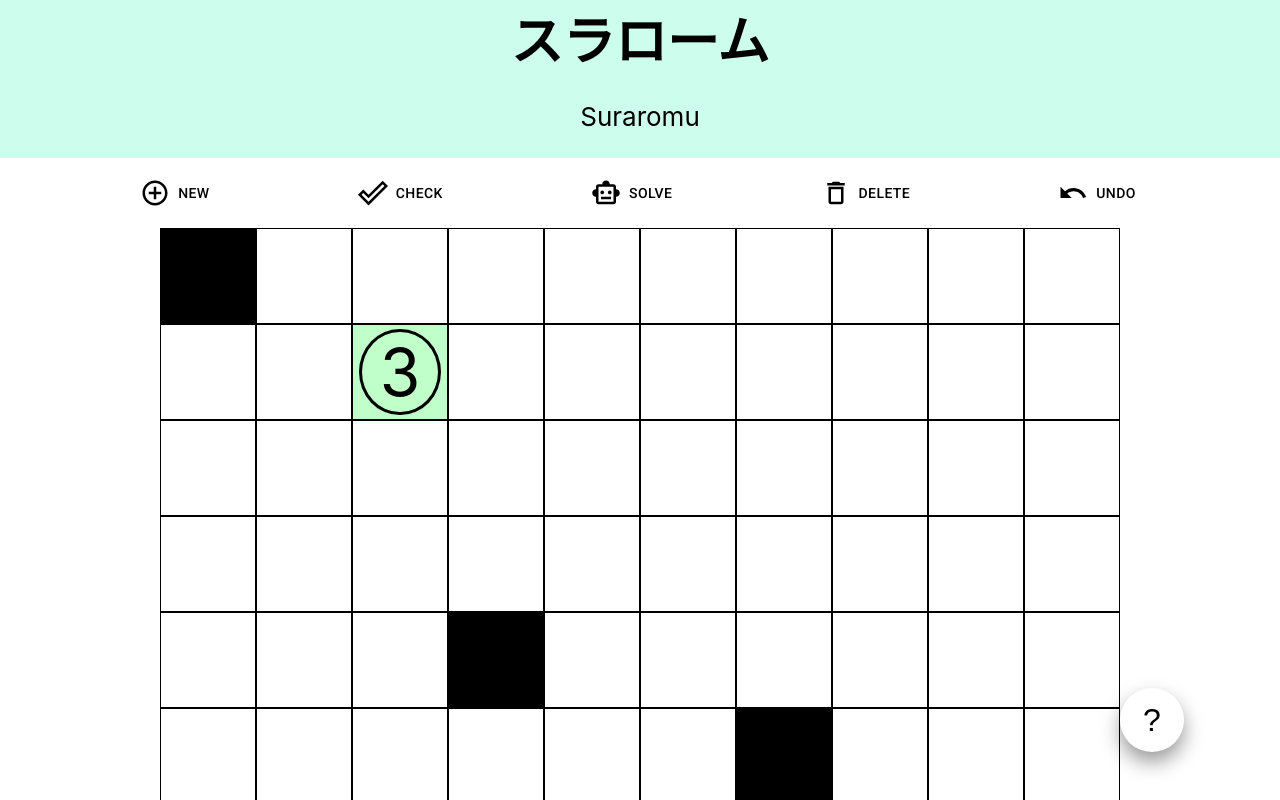
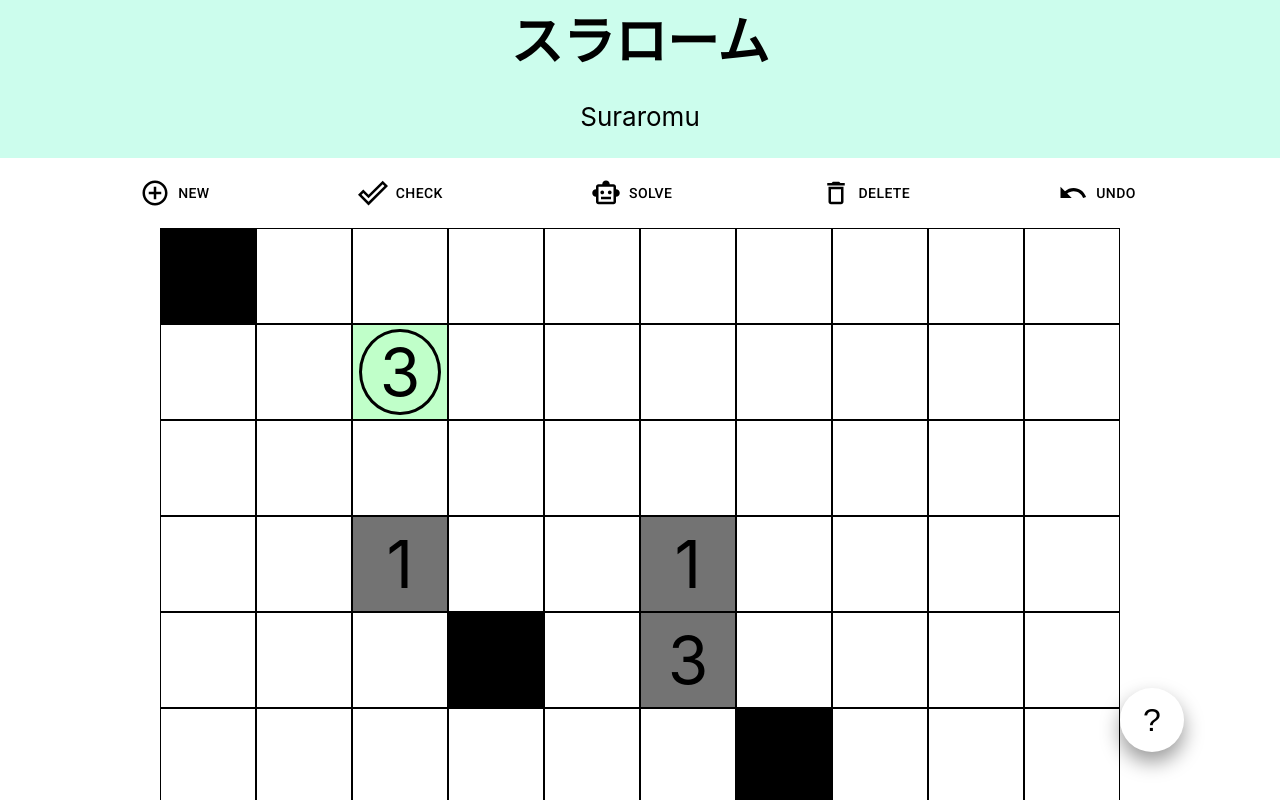
Before and after one commit to alexander-klotz/Suraromu, a React (Create React App) app in the folder suraromu/: page / in a window 1280 px wide. Shown: the top 800 px of the page. Built offline with nearby package versions, Linux system fonts and the light colour scheme; a web font is replaced by a local one.

Commit message:
gateblockCells and other minor but important changes

```diff
--- a/suraromu/src/App.css
+++ b/suraromu/src/App.css
@@ -40,6 +40,10 @@
 
 .startCell {
   background-color: rgba(140, 255, 157, 0.549);
+}
+
+.gateNumberCell {
+  background-color: rgba(0, 0, 0, 0.549);
 }
 
 .gateHoriCell {
--- a/suraromu/src/App.js
+++ b/suraromu/src/App.js
@@ -28,7 +28,7 @@ function App() {
             startCell: [3, 2]},
         3: {orientation: "v",
             length: 2,
-            startCell: [6, 6]},
+            startCell: [5, 3]},
         0: [{orientation: "h",
                 length: 1,
                 startCell: [7, 7]}]
@@ -37,18 +37,18 @@ function App() {
 
   const [history, setHistory] = useState([structuredClone(puzzle)]);
 
-  function changeSize(newRows, newCols) {
+  function setNewPuzzle(newPuzzle) {
 
-    const newArrayHori = createInitialArray(newRows, newCols - 1);
-    const newArrayVert = createInitialArray(newRows - 1, newCols);
+    const newArrayHori = createInitialArray(newPuzzle.rows, newPuzzle.cols - 1);
+    const newArrayVert = createInitialArray(newPuzzle.rows - 1, newPuzzle.cols);
 
-    setPuzzle((prevState) => ({
-      ...prevState,
-      rows: newRows,
-      cols: newCols,
+    setPuzzle({
+      ...newPuzzle,
       arrayHori: newArrayHori,
       arrayVert: newArrayVert
-    }));
+      }
+    );
+
 
     setHistory((prevHistory) => [...prevHistory, structuredClone(puzzle)]);
 
@@ -82,7 +82,7 @@ function App() {
 
 
 
-        <Controls deleteFunction={deleteConnections} changeSize={changeSize} setPuzzle={setPuzzle} setHistory={setHistory} history={history}/>
+        <Controls deleteFunction={deleteConnections} setNewPuzzle={setNewPuzzle} setPuzzle={setPuzzle} setHistory={setHistory} history={history}/>
         <Board puzzle={puzzle} setPuzzle={setPuzzle} setHistory={setHistory} history={history}/>
 
         <GameInfo/>
--- a/suraromu/src/components/Cell.js
+++ b/suraromu/src/components/Cell.js
@@ -4,6 +4,7 @@ import $ from 'jquery';
 export default function Cell(props) {
 
     const outerDivRef = useRef(null);
+    let content = "";
 
     useEffect(() => {
         const outerDiv = $(outerDivRef.current);
@@ -29,6 +30,7 @@ export default function Cell(props) {
     }, []);
 
 
+    // Type: normal=0 blocked=1 gateHori=2 gateVert=3 gateNumber=4 Start=5
     const classNames = ["cell", "blockedCell", "gateHoriCell", "gateVertCell", "gateNumberCell", "startCell"]
     const idx2D = [Math.floor(props.index/(props.puzzle.cols)), props.index%(props.puzzle.cols)]
 
@@ -39,9 +41,61 @@ export default function Cell(props) {
             type = 1;
         } else if (props.puzzle.startCell[0] === idx[0] && props.puzzle.startCell[1] === idx[1]) {
             type = 5;
+            content = countGates(props.puzzle.gates).toString();
+        } else {
+            switch(gateNumberCell(idx)) {
+                case "0":
+                    type = 4;
+                    break;
+                case "":
+                    break;
+                default:
+                    type = 4;
+                    content = gateNumberCell(idx)
+                    break;
+            }
         }
+
         return type
     }
+
+    // returns string == blocked gate cell numbering ("0" for unnumbered and "" if it's a non gateNumberCell)
+    function gateNumberCell(idx) {
+        for (let key in props.puzzle.gates) {
+            if (key === '0') {
+                // all the unordered gates
+                for (let gateKey in props.puzzle.gates[key]) {
+                    const possibleGateCells = getBlockedGateCells(props.puzzle.gates[key][gateKey])
+                    if(possibleGateCells.some(cell => JSON.stringify(cell) === JSON.stringify(idx))) {
+                        return "0";
+                    }
+                }
+            } else {
+                // all the ordered cells
+                const possibleGateCells = getBlockedGateCells(props.puzzle.gates[key])
+                if(possibleGateCells.some(cell => JSON.stringify(cell) === JSON.stringify(idx))) {
+                    return key.toString();
+                }
+            }
+        }
+        return ""
+    }
+
+    function getBlockedGateCells(gate) {
+        const cells = []
+        const row = gate.startCell[0]
+        const col = gate.startCell[0]
+
+        if(gate.orientation === "h") {
+            cells.push([row, col-1])
+            cells.push([row, col+gate.length])
+        }else {
+            cells.push([row-1, col])
+            cells.push([row+gate.length, col])
+        }
+        return cells
+    }
+
 
     function countGates(gatesObject) {
         let count = 0;
@@ -58,19 +112,11 @@ export default function Cell(props) {
         return count;
       }
 
-    function getCellContent(idx) {
-        switch (getCellType(idx)) {
-            case 5:
-                return countGates(props.puzzle.gates).toString()
-            default:
-                return ""
-          }
-    }
 
-
+    // TODO maybe try to get the hori and vert lines back to this to get them centered and also be able to set them to blocked
     return(
         <div ref={outerDivRef} key={props.index} className={classNames[getCellType(idx2D)]}>
-            <p className={"cellText" + (getCellContent(idx2D)!==""?"start":"")}>{getCellContent(idx2D)}</p>
+            <p className={"cellText" + (getCellType(idx2D) === 5 ? "start" : "")}>{content}</p>
         </div>
 
     )
--- a/suraromu/src/components/NewGameDialoge.js
+++ b/suraromu/src/components/NewGameDialoge.js
@@ -53,8 +53,7 @@ const NewGameDialoge = (props) => {
     //TODO: check if puzzle should be generated instead or if it should be a random one from the saved ones
     // (maybe the saved ones should also be from the same api or where should they be saved??)
     const newPuzzle = getRandomPuzzle()
-    console.log(newPuzzle)
-    props.changeSize(newPuzzle.rows, newPuzzle.columns)
+    props.setNewPuzzle(newPuzzle)
 
     handleClose()
   };
--- a/suraromu/src/utils.js/PuzzleAPI.js
+++ b/suraromu/src/utils.js/PuzzleAPI.js
@@ -4,7 +4,7 @@
 const puzzles = [
     {
         rows: 10,
-        columns: 10,
+        cols: 10,
         startCell: [1, 2],
         blockedCells: [[4,3], [5,6], [0,0]],
         gates: {
@@ -13,7 +13,7 @@ const puzzles = [
                 startCell: [3, 2]},
             3: {orientation: "v",
                 length: 2,
-                startCell: [6, 6]},
+                startCell: [6, 3]},
             0: [{orientation: "h",
                     length: 1,
                     startCell: [7, 7]}]
@@ -23,14 +23,14 @@ const puzzles = [
 
     {
         rows: 20,
-        columns: 10,
+        cols: 10,
         startCell: [1, 2],
         blockedCells: [[4,3], [5,6], [0,0]],
         gates: {
-            1: {orientation: "h",
+            4: {orientation: "h",
                 length: 2,
                 startCell: [3, 2]},
-            3: {orientation: "v",
+            5: {orientation: "v",
                 length: 2,
                 startCell: [6, 6]},
             0: [{orientation: "h",
@@ -42,14 +42,14 @@ const puzzles = [
 
     {
         rows: 10,
-        columns: 20,
+        cols: 20,
         startCell: [1, 2],
         blockedCells: [[4,3], [5,6], [0,0]],
         gates: {
-            1: {orientation: "h",
+            8: {orientation: "h",
                 length: 2,
                 startCell: [3, 2]},
-            3: {orientation: "v",
+            9: {orientation: "v",
                 length: 2,
                 startCell: [6, 6]},
             0: [{orientation: "h",
```
Also changed, not shown: suraromu/src/components/Grid.js (+6 -9 lines).
